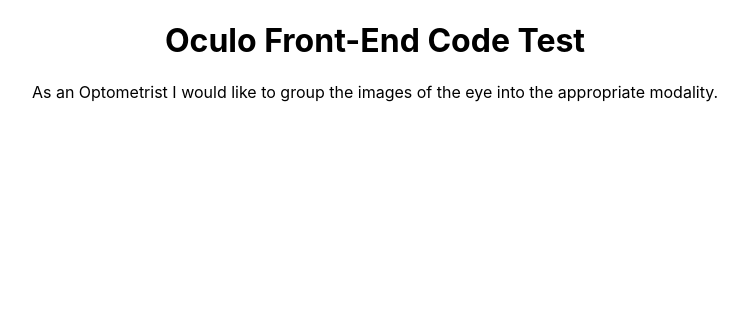
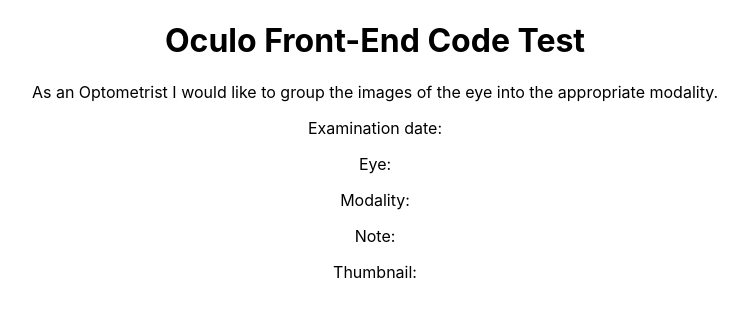
Before and after one commit to MishDF/oculo-code-test, a React (Create React App) app: page / in a window 1280 px wide. Shown: the top 318 px of the page, without its empty margins (265-1013 px from the left). Built offline with nearby package versions, Linux system fonts and the light colour scheme.

Commit message:
Add images view and singular image view test

```diff
--- a/src/App.js
+++ b/src/App.js
@@ -1,12 +1,14 @@
 import './App.css';
-import UploadImage from './components/UploadImage'
+import ImagesView from './components/ImagesView'
 
 function App() {
   return (
     <div className="App">
       <h1>Oculo Front-End Code Test</h1>
       <p>As an Optometrist I would like to group the images of the eye into the appropriate modality.</p>
-
+      <div className="imagesView">
+        <ImagesView/>
+      </div>
 
     </div>
   );
--- /dev/null
+++ b/src/components/ImageView.js
@@ -0,0 +1,22 @@
+
+function ImageView(props) {
+
+    const date = props.date;
+    const eye = props.eye;
+    const modality = props.modality;
+    const note = props.note;
+    const thumbnail = props.thumbnail;
+
+
+    return (
+      <div className="ImageView">
+        <p className="ExamDate">Examination date: {date}</p>
+        <p className="Eye">Eye: {eye}</p>
+        <p className="Modality">Modality: {modality}</p>
+        <p className="Note">Note: {note}</p>
+        <p className="Thumbnail">Thumbnail: {thumbnail}</p>
+      </div>
+    );
+  }
+
+  export default ImageView;
--- /dev/null
+++ b/src/components/ImagesView.js
@@ -0,0 +1,18 @@
+import ImageView from './ImageView'
+    ///get json
+    //map data
+    //date then rest of row
+    //start now with one
+    //feed into imageview
+
+
+function ImagesView() {
+  return (
+    <div className="ImagesView">
+      <ImageView />
+
+    </div>
+  );
+}
+
+export default ImagesView;
```
Also changed, not shown: 2 other files (tests, documents, lock files or other folders).
